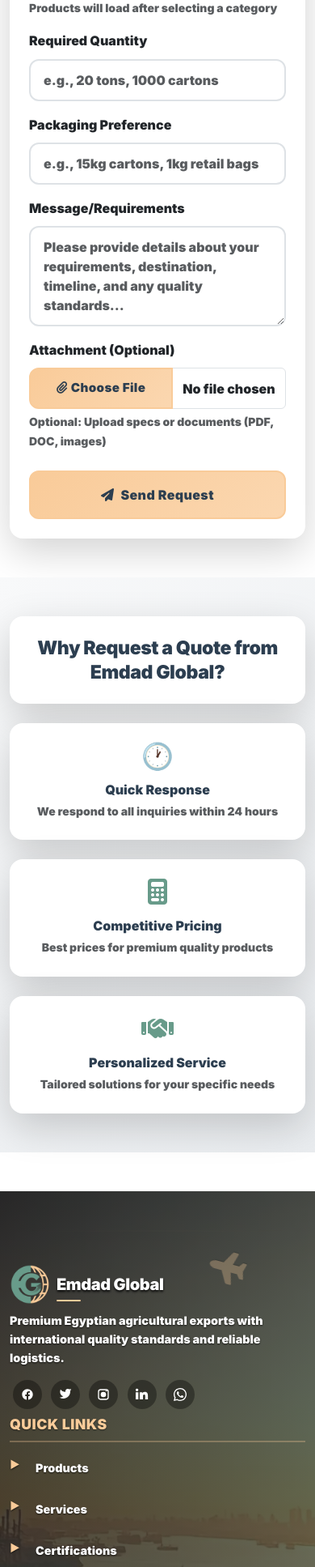
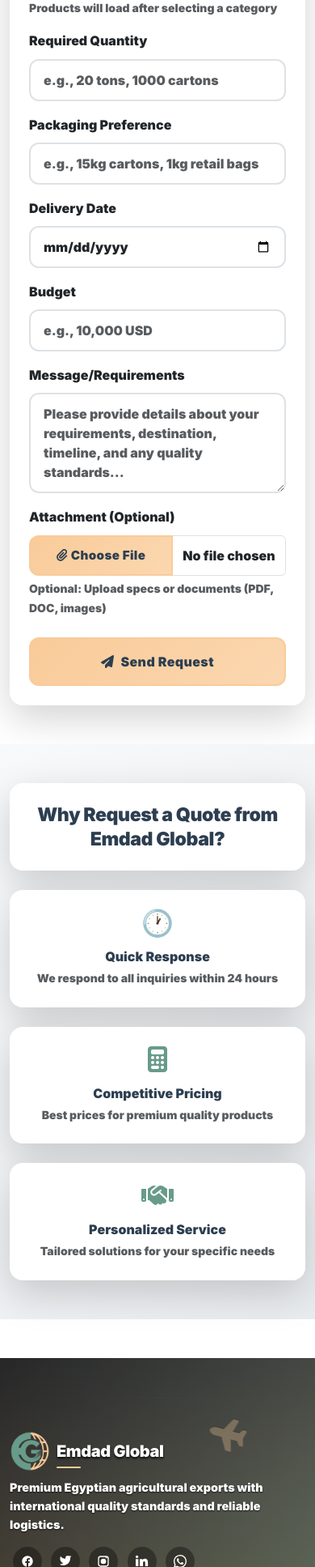
Before and after one commit to whatisup223/emdad, a Flask app: page /contact in a window 390 px wide. Shown: the part 1856-3791 px from the top of the page at 81% size. Run offline with Flask 3, Linux system fonts and the light colour scheme; some libraries are stand-ins or nearby versions.

Commit message:
Contact RFQ UX: success screen without form/submit button; i18n Processing text; add Delivery Date & Budget fields; admin RFQ attachments section + download route; auto-safe DB fallback for RFQ columns; translated success message + action buttons (new request/home); fix Jinja blocks; remove flash message

```diff
--- a/app/__init__.py
+++ b/app/__init__.py
@@ -34,6 +34,29 @@ def create_app(config_name=None):
     mail.init_app(app)
     limiter.init_app(app)
     csrf.init_app(app)
+    # Auto-create missing RFQ columns in non-migrated environments (safe fallback)
+    # Flask 3 removed before_first_request; run once at startup inside app context
+    try:
+        from sqlalchemy import inspect, text
+        with app.app_context():
+            inspector = inspect(db.engine)
+            cols = {c['name'] for c in inspector.get_columns('rfq')}
+            # Add columns if missing (SQLite/Postgres compatible SQL)
+            if 'delivery_date' not in cols:
+                try:
+                    db.session.execute(text('ALTER TABLE rfq ADD COLUMN delivery_date DATE'))
+                except Exception:
+                    pass
+            if 'budget' not in cols:
+                try:
+                    db.session.execute(text('ALTER TABLE rfq ADD COLUMN budget VARCHAR(100)'))
+                except Exception:
+                    pass
+            db.session.commit()
+    except Exception:
+        # Ignore if inspection fails; rely on proper migrations
+        pass
+
 
     # Configure Flask-Login
     login_manager.login_view = 'admin.login'
--- a/app/forms.py
+++ b/app/forms.py
@@ -16,10 +16,12 @@ class RFQForm(FlaskForm):
     country = StringField('Country', validators=[DataRequired(), Length(max=100)])
 
     category_key = SelectField('Product Category', validators=[DataRequired()], choices=[])
-    # Switch product_name to SelectField to be a real dropdown; will be populated dynamically on the page
-    product_name = SelectField('Specific Product', validators=[Optional(), Length(max=200)], choices=[])
+    # Keep as SelectField but allow values populated client-side (avoid "Not a valid choice")
+    product_name = SelectField('Specific Product', validators=[Optional(), Length(max=200)], choices=[], validate_choice=False)
     quantity = StringField('Required Quantity', validators=[Optional(), Length(max=100)])
     packaging_preference = StringField('Packaging Preference', validators=[Optional(), Length(max=200)])
+    delivery_date = DateTimeField('Delivery Date', format='%Y-%m-%d', validators=[Optional()])
+    budget = StringField('Budget', validators=[Optional(), Length(max=100)])
 
     message = TextAreaField('Message/Requirements', validators=[DataRequired(), Length(min=10, max=2000)])
     attachment = FileField('Attachment (Optional)', validators=[
--- a/app/main/routes.py
+++ b/app/main/routes.py
@@ -216,7 +216,7 @@ def contact():
     form = RFQForm()
 
     if form.validate_on_submit():
-        # Create RFQ record
+        # Create RFQ record (avoid passing fields not in DB to prevent constructor errors)
         rfq = RFQ(
             name=form.name.data,
             email=form.email.data,
@@ -229,6 +229,14 @@ def contact():
             packaging_preference=form.packaging_preference.data,
             message=form.message.data
         )
+        # Set optional fields if model supports them (forward-compatible without migrations)
+        try:
+            if hasattr(RFQ, 'delivery_date') and form.delivery_date.data:
+                rfq.delivery_date = form.delivery_date.data.date()
+            if hasattr(RFQ, 'budget') and form.budget.data:
+                rfq.budget = form.budget.data
+        except Exception:
+            pass
 
         # Handle file upload
         if form.attachment.data:
@@ -299,8 +307,7 @@ Emdad Global Team
         except Exception as e:
             current_app.logger.error(f'Failed to send RFQ emails: {e}')
 
-        flash('Thank you for your inquiry! We will contact you within 24 hours.', 'success')
-        return redirect(url_for('main.contact'))
+        return redirect(url_for('main.contact', submitted=1))
 
     return render_template('main/contact.html', form=form)
 
--- a/app/models.py
+++ b/app/models.py
@@ -453,6 +453,9 @@ class RFQ(db.Model):
     product_name = db.Column(db.String(200))
     quantity = db.Column(db.String(100))
     packaging_preference = db.Column(db.String(200))
+    # Optional planning information
+    delivery_date = db.Column(db.Date, nullable=True)
+    budget = db.Column(db.String(100), nullable=True)
 
     # Message and attachments
     message = db.Column(db.Text, nullable=False)
--- a/static/js/main.js
+++ b/static/js/main.js
@@ -226,7 +226,9 @@ function initLoadingStates() {
             const submitBtn = this.querySelector('button[type="submit"]');
             if (submitBtn) {
                 const originalText = submitBtn.innerHTML;
-                submitBtn.innerHTML = '<i class="fas fa-spinner fa-spin me-2"></i>Processing...';
+                const isRTL = document.documentElement.dir === 'rtl' || document.documentElement.lang === 'ar';
+                const processingText = isRTL ? 'جاري المعالجة...' : 'Processing...';
+                submitBtn.innerHTML = '<i class="fas fa-spinner fa-spin me-2"></i>' + processingText;
                 submitBtn.disabled = true;
 
                 // Re-enable after 5 seconds (fallback)
--- a/templates/main/contact.html
+++ b/templates/main/contact.html
@@ -152,9 +152,43 @@
       <div class="col-lg-8">
         <div class="card border-0 shadow-lg" style="border-radius:16px;">
           <div class="card-body p-4">
+            {% if request.args.get('submitted') %}
+            <style>
+              /* Extra guard: hide any RFQ form and submit button on success view */
+              form.needs-validation { display: none !important; }
+              form.needs-validation button[type="submit"] { display: none !important; }
+            </style>
+            {% endif %}
+
+            {% if request.args.get('submitted') %}
+              <div class="text-center py-5">
+                <div class="d-inline-flex align-items-center justify-content-center mb-3" style="width:96px;height:96px;border-radius:50%;background:var(--secondary-gradient);border:2px solid var(--secondary-color); box-shadow: 0 8px 18px rgba(104,155,138,.25);">
+                  <i class="fas fa-check-circle" style="font-size:2.8rem;color: var(--primary-color);"></i>
+                </div>
+                <h4 class="m-0 text-center {{ 'arabic-heading' if is_rtl else 'english-heading' }}" style="color:var(--primary-color);">{% if is_rtl %}تم استلام طلبك بنجاح{% else %}Your Request Was Sent Successfully{% endif %}</h4>
+                <p class="text-muted mt-3">{% if is_rtl %}شكرًا لتواصلك معنا. سنتواصل معك خلال 24 ساعة.{% else %}Thank you for your inquiry! We will contact you within 24 hours.{% endif %}</p>
+              </div>
+                <div class="mt-4 d-flex flex-column flex-sm-row justify-content-center gap-2">
+                  <!-- زر أخضر أساسي + تأثير خوخي عند التحويم -->
+                  <a href="{{ url_for('main.contact') }}#rfq-form" class="btn btn-primary btn-lg px-4 hover-lift btn-green-peach" style="border-radius:12px;">
+                    <i class="fas fa-plus-circle me-2"></i>{% if is_rtl %}إرسال طلب جديد{% else %}Send New Request{% endif %}
+                  </a>
+                  <!-- زر خوخي أساسي + تأثير أخضر عند التحويم -->
+                  <a href="{{ url_for('main.index') }}" class="btn btn-peach btn-lg px-4 hover-lift btn-peach-green" style="border-radius:12px;">
+                    <i class="fas fa-home me-2"></i>{% if is_rtl %}العودة للصفحة الرئيسية{% else %}Back to Home{% endif %}
+                  </a>
+                </div>
+                <style>
+                  /* أخضر النظام كأساس */
+                  .btn-green-peach { background: var(--primary-gradient); color:#fff; border:2px solid var(--primary-color); }
+                  .btn-green-peach:hover, .btn-green-peach:focus { background: var(--secondary-gradient); color: var(--dark-color); border-color: var(--secondary-color); box-shadow: 0 10px 24px rgba(249,203,153,.35); }
+                  /* خوخي كأساس */
+                  .btn-peach { background: var(--secondary-gradient); color: var(--dark-color); border:2px solid var(--secondary-color); }
+                  .btn-peach-green:hover, .btn-peach-green:focus { background: var(--primary-gradient); color:#fff; border-color: var(--primary-color); box-shadow: 0 10px 24px rgba(104,155,138,.35); }
+                </style>
+            {% else %}
             <h4 id="rfq-form" class="card-title mb-2 {{ 'arabic-heading' if is_rtl else 'english-heading' }}">{% if is_rtl %}طلب عرض أسعار{% else %}Request a Quote{% endif %}</h4>
             <p class="text-muted mb-4">{% if is_rtl %}املأ النموذج وسيقوم فريقنا بالرد خلال 24 ساعة.{% else %}Fill out the form and we will reply within 24 hours.{% endif %}</p>
-
             <form method="POST" enctype="multipart/form-data" class="needs-validation" novalidate>
               {{ form.hidden_tag() }}
 
@@ -217,6 +251,20 @@
                 {% if form.packaging_preference.errors %}<div class="invalid-feedback d-block">{% for error in form.packaging_preference.errors %}{{ error }}{% endfor %}</div>{% endif %}
               </div>
 
+	              <div class="row">
+	                <div class="col-md-6 mb-3">
+	                  <label class="form-label fw-semibold">{% if is_rtl %}تاريخ التسليم{% else %}Delivery Date{% endif %}</label>
+	                  {{ form.delivery_date(class="form-control", type="date") }}
+	                  {% if form.delivery_date.errors %}<div class="invalid-feedback d-block">{% for error in form.delivery_date.errors %}{{ error }}{% endfor %}</div>{% endif %}
+	                </div>
+	                <div class="col-md-6 mb-3">
+	                  <label class="form-label fw-semibold">{% if is_rtl %}الميزانية{% else %}Budget{% endif %}</label>
+	                  {{ form.budget(class="form-control", placeholder=("مثال: 10,000 USD" if is_rtl else "e.g., 10,000 USD")) }}
+	                  {% if form.budget.errors %}<div class="invalid-feedback d-block">{% for error in form.budget.errors %}{{ error }}{% endfor %}</div>{% endif %}
+	                </div>
+	              </div>
+
+
               <div class="mb-3">
                 {{ form.message.label(class="form-label fw-semibold") if not is_rtl else '<label class="form-label fw-semibold">تفاصيل الطلب</label>'|safe }}
                 {{ form.message(class="form-control", rows="4", placeholder=("اذكر المواصفات المطلوبة، الوجهة، الزمن، وأي معايير جودة..." if is_rtl else "Please provide details about your requirements, destination, timeline, and any quality standards...")) }}
@@ -229,8 +277,11 @@
                   <button class="btn btn-peach-hover" type="button" id="chooseFileBtn"><i class="fas fa-paperclip me-1"></i>{% if is_rtl %}اختر ملفاً{% else %}Choose File{% endif %}</button>
                   <span class="input-group-text flex-grow-1 text-truncate" id="fileNameText" style="background:#fff;">{% if is_rtl %}لم يتم اختيار ملف{% else %}No file chosen{% endif %}</span>
                 </div>
+
                 {{ form.attachment(class="form-control d-none", id="attachment") }}
+                {% if request.args.get('submitted') %}{% else %}
                 <div class="form-text">{% if is_rtl %}اختياري: أرفق المواصفات أو المستندات ذات الصلة (PDF/DOC/صور){% else %}Optional: Upload specs or documents (PDF, DOC, images){% endif %}</div>
+                {% endif %}
                 <div class="file-preview d-none text-muted small mt-2"></div>
                 {% if form.attachment.errors %}<div class="invalid-feedback d-block">{% for error in form.attachment.errors %}{{ error }}{% endfor %}</div>{% endif %}
               </div>
@@ -241,6 +292,7 @@
                 </button>
               </div>
             </form>
+            {% endif %}
           </div>
         </div>
       </div>
```
Also changed, not shown: app/admin/routes.py (+12 -1 lines), templates/admin/rfq_detail.html (+21 -0 lines).
